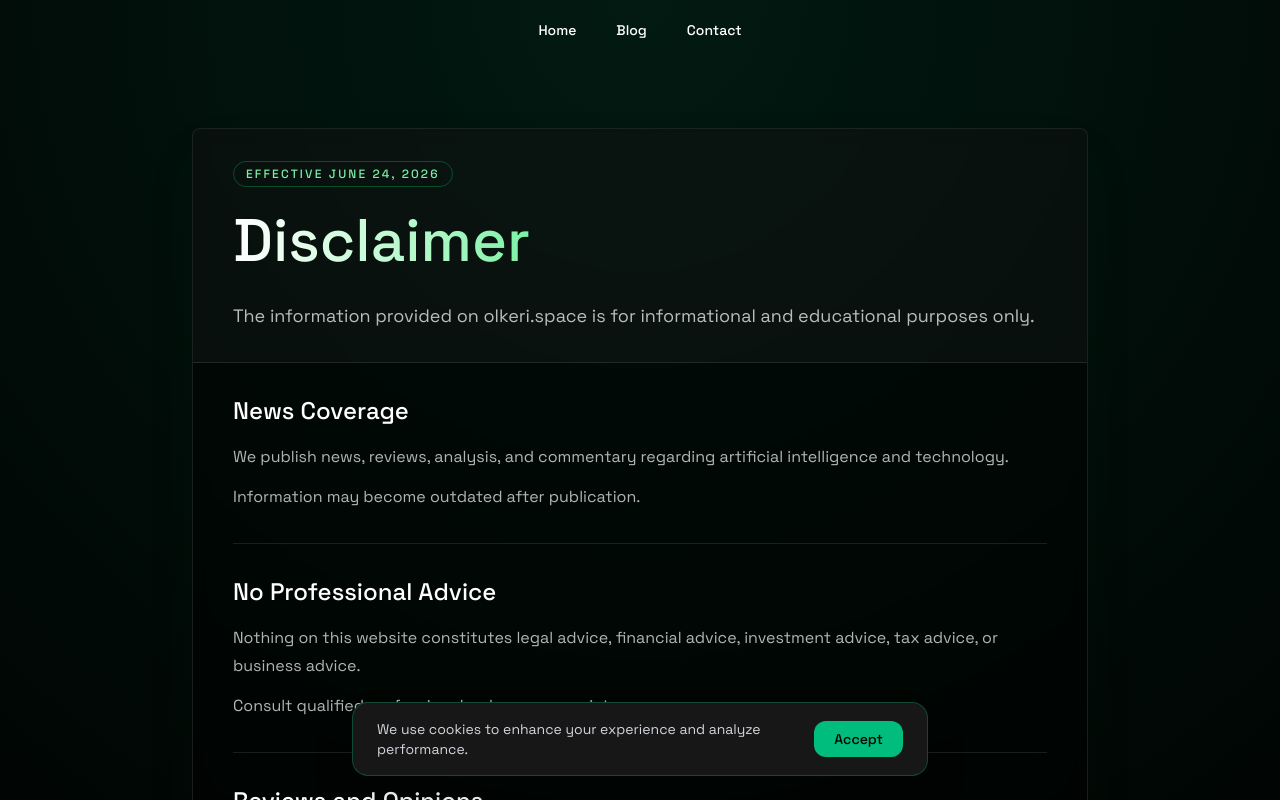
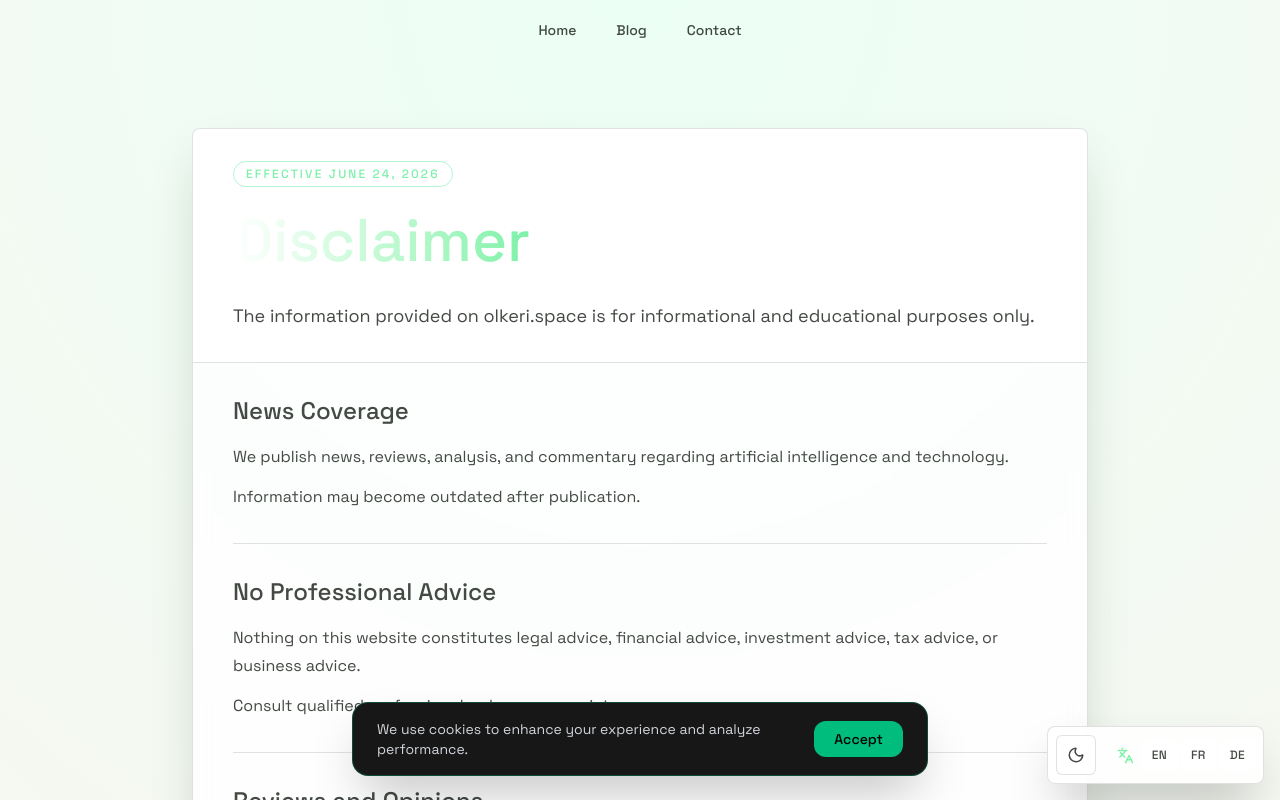
Before and after one commit to markchweya/olkeri.space, a Next.js app: page /Disclaimer in a window 1280 px wide. Shown: the top 800 px of the page. Built offline with nearby package versions, Linux system fonts and the light colour scheme.

Commit message:
Add global theme and language controls

```diff
--- a/src/app/globals.css
+++ b/src/app/globals.css
@@ -4,6 +4,83 @@ html, body {
   margin: 0;
   padding: 0;
   background: #050811;
+}
+
+html {
+  color-scheme: dark;
+}
+
+html[data-theme="light"] {
+  color-scheme: light;
+}
+
+html[data-theme="light"],
+html[data-theme="light"] body {
+  background: #f6f8f2;
+  color: #101610;
+}
+
+html[data-theme="light"] body {
+  color: #101610;
+}
+
+html[data-theme="light"] main,
+html[data-theme="light"] section[class*="bg-"] {
+  background: radial-gradient(circle at top, #ecfff5 0%, #f6f8f2 58%, #edf2e9 100%) !important;
+  color: #101610 !important;
+}
+
+html[data-theme="light"] header a,
+html[data-theme="light"] footer a,
+html[data-theme="light"] footer p,
+html[data-theme="light"] .text-white,
+html[data-theme="light"] [class*="text-white/"] {
+  color: rgba(16, 22, 16, 0.78) !important;
+}
+
+html[data-theme="light"] header a:hover,
+html[data-theme="light"] footer a:hover,
+html[data-theme="light"] .hover\:text-green-400:hover,
+html[data-theme="light"] .hover\:text-green-300:hover {
+  color: #008f5a !important;
+}
+
+html[data-theme="light"] [class*="bg-black"],
+html[data-theme="light"] [class*="bg-white/"] {
+  background-color: rgba(255, 255, 255, 0.78) !important;
+}
+
+html[data-theme="light"] [class*="border-white/"] {
+  border-color: rgba(16, 22, 16, 0.12) !important;
+}
+
+html[data-theme="light"] input,
+html[data-theme="light"] textarea,
+html[data-theme="light"] select {
+  background-color: rgba(255, 255, 255, 0.86) !important;
+  border-color: rgba(16, 22, 16, 0.16) !important;
+  color: #101610 !important;
+}
+
+html[data-theme="light"] input::placeholder,
+html[data-theme="light"] textarea::placeholder {
+  color: rgba(16, 22, 16, 0.42) !important;
+}
+
+html[data-theme="light"] .bg-green-400 {
+  background-color: #12db7c !important;
+  color: #05110b !important;
+}
+
+html[data-theme="light"] [aria-label="Accessibility controls"] {
+  background-color: rgba(255, 255, 255, 0.86) !important;
+  border-color: rgba(16, 22, 16, 0.12) !important;
+  color: #101610 !important;
+}
+
+html[data-theme="light"] [aria-label="Accessibility controls"] a,
+html[data-theme="light"] [aria-label="Accessibility controls"] button {
+  color: rgba(16, 22, 16, 0.78) !important;
 }
 
 /* ===== Custom Scrollbar (Green / Black Theme) ===== */
--- /dev/null
+++ b/src/components/AccessibilityControls.tsx
@@ -0,0 +1,66 @@
+'use client'
+
+import Link from 'next/link'
+import { Languages, Moon, Sun } from 'lucide-react'
+import { useEffect, useState } from 'react'
+import { articleLanguages } from '@/lib/articles'
+
+type ThemeMode = 'dark' | 'light'
+
+export default function AccessibilityControls() {
+  const [theme, setTheme] = useState<ThemeMode>('dark')
+
+  useEffect(() => {
+    const timeout = window.setTimeout(() => {
+      const storedTheme = window.localStorage.getItem('olkeri-theme') as ThemeMode | null
+      const preferredTheme = window.matchMedia('(prefers-color-scheme: light)').matches
+        ? 'light'
+        : 'dark'
+      const nextTheme = storedTheme ?? preferredTheme
+
+      setTheme(nextTheme)
+      document.documentElement.dataset.theme = nextTheme
+    }, 0)
+
+    return () => window.clearTimeout(timeout)
+  }, [])
+
+  function toggleTheme() {
+    const nextTheme = theme === 'dark' ? 'light' : 'dark'
+    setTheme(nextTheme)
+    document.documentElement.dataset.theme = nextTheme
+    window.localStorage.setItem('olkeri-theme', nextTheme)
+  }
+
+  return (
+    <div
+      aria-label="Accessibility controls"
+      className="fixed bottom-4 right-4 z-[80] flex max-w-[calc(100vw-2rem)] items-center gap-2 rounded-lg border border-white/10 bg-black/70 p-2 text-white shadow-2xl shadow-black/30 backdrop-blur-md"
+    >
+      <button
+        type="button"
+        onClick={toggleTheme}
+        aria-label={theme === 'dark' ? 'Switch to light mode' : 'Switch to dark mode'}
+        className="flex h-10 w-10 items-center justify-center rounded-md border border-white/10 text-green-300 transition-colors hover:bg-white/10"
+      >
+        {theme === 'dark' ? <Sun size={18} /> : <Moon size={18} />}
+      </button>
+
+      <div className="h-6 w-px bg-white/15" />
+
+      <div className="flex items-center gap-1" aria-label="Language shortcuts">
+        <Languages size={17} className="mx-1 text-green-300" aria-hidden="true" />
+        {articleLanguages.map(language => (
+          <Link
+            key={language.code}
+            href={`/${language.code}`}
+            aria-label={`Read ${language.name} articles on olkeri.space`}
+            className="rounded-md px-2.5 py-2 text-xs font-medium uppercase tracking-wide text-white/75 transition-colors hover:bg-white/10 hover:text-green-300"
+          >
+            {language.code}
+          </Link>
+        ))}
+      </div>
+    </div>
+  )
+}
--- a/src/components/BlogListing.tsx
+++ b/src/components/BlogListing.tsx
@@ -17,7 +17,6 @@ type BlogListingProps = {
 }
 
 export default function BlogListing({ initialLanguage }: BlogListingProps) {
-  const [theme, setTheme] = useState<'dark' | 'light'>('dark')
   const [selectedLanguage, setSelectedLanguage] = useState<ArticleLanguage | 'all'>(
     initialLanguage ?? 'all'
   )
@@ -65,20 +64,12 @@ export default function BlogListing({ initialLanguage }: BlogListingProps) {
     return `${getLanguageName(selectedLanguage)} AI Articles`
   }, [selectedLanguage])
 
-  const light = theme === 'light'
-
   return (
-    <main
-      className={`min-h-screen px-5 pb-20 pt-32 transition-colors sm:px-8 ${
-        light
-          ? 'bg-[#f5f7f2] text-[#101610]'
-          : 'bg-[radial-gradient(circle_at_top,#021a12_0%,#000000_70%)] text-white'
-      }`}
-    >
+    <main className="min-h-screen bg-[radial-gradient(circle_at_top,#021a12_0%,#000000_70%)] px-5 pb-20 pt-32 text-white transition-colors sm:px-8">
       <div className="mx-auto max-w-6xl">
         <div className="mb-10 flex flex-col gap-5 md:flex-row md:items-end md:justify-between">
           <div>
-            <p className={light ? 'text-sm text-black/55' : 'text-sm text-green-300/80'}>
+            <p className="text-sm text-green-300/80">
               aimploy.olkeri.space
             </p>
             <h1 className="mt-3 text-4xl font-medium leading-tight sm:text-6xl">
@@ -87,27 +78,13 @@ export default function BlogListing({ initialLanguage }: BlogListingProps) {
           </div>
 
           <div className="flex flex-wrap items-center gap-2">
-            <button
-              type="button"
-              onClick={() => setTheme(light ? 'dark' : 'light')}
-              className={`rounded-md border px-4 py-2 text-sm transition-colors ${
-                light
-                  ? 'border-black/15 hover:bg-black/5'
-                  : 'border-white/15 hover:bg-white/10'
-              }`}
-            >
-              {light ? 'Dark mode' : 'Light mode'}
-            </button>
-
             <Link
               href="/blog"
               onClick={() => setSelectedLanguage('all')}
               className={`rounded-md px-4 py-2 text-sm transition-colors ${
                 selectedLanguage === 'all'
                   ? 'bg-green-400 text-black'
-                  : light
-                    ? 'border border-black/15 text-black/65 hover:bg-black/5'
-                    : 'border border-white/15 text-white/65 hover:bg-white/10'
+                  : 'border border-white/15 text-white/65 hover:bg-white/10'
               }`}
             >
               All
@@ -121,9 +98,7 @@ export default function BlogListing({ initialLanguage }: BlogListingProps) {
                 className={`rounded-md px-4 py-2 text-sm transition-colors ${
                   selectedLanguage === language.code
                     ? 'bg-green-400 text-black'
-                    : light
-                      ? 'border border-black/15 text-black/65 hover:bg-black/5'
-                      : 'border border-white/15 text-white/65 hover:bg-white/10'
+                    : 'border border-white/15 text-white/65 hover:bg-white/10'
                 }`}
               >
                 {language.label}
@@ -133,16 +108,12 @@ export default function BlogListing({ initialLanguage }: BlogListingProps) {
         </div>
 
         {loading ? (
-          <div className={light ? 'text-black/60' : 'text-white/60'}>
+          <div className="text-white/60">
             Loading articles...
           </div>
         ) : articles.length === 0 ? (
-          <div
-            className={`rounded-lg border p-8 ${
-              light ? 'border-black/10 bg-white' : 'border-white/10 bg-black/35'
-            }`}
-          >
-            <p className={light ? 'text-black/60' : 'text-white/60'}>
+          <div className="rounded-lg border border-white/10 bg-black/35 p-8">
+            <p className="text-white/60">
               No articles have been published for this view yet.
             </p>
           </div>
@@ -152,11 +123,7 @@ export default function BlogListing({ initialLanguage }: BlogListingProps) {
               <Link
                 key={article.id}
                 href={getArticlePath(article)}
-                className={`group overflow-hidden rounded-lg border transition-transform hover:-translate-y-1 ${
-                  light
-                    ? 'border-black/10 bg-white shadow-sm'
-                    : 'border-white/10 bg-black/40 shadow-2xl shadow-green-950/20'
-                }`}
+                className="group overflow-hidden rounded-lg border border-white/10 bg-black/40 shadow-2xl shadow-green-950/20 transition-transform hover:-translate-y-1"
               >
                 <ArticleFallbackImage
                   title={article.title}
@@ -165,21 +132,17 @@ export default function BlogListing({ initialLanguage }: BlogListingProps) {
                 />
                 <div className="p-5">
                   <div className="mb-3 flex items-center justify-between gap-3 text-xs">
-                    <span className={light ? 'text-black/55' : 'text-green-300/75'}>
+                    <span className="text-green-300/75">
                       {getLanguageName(article.language)}
                     </span>
-                    <span className={light ? 'text-black/45' : 'text-white/45'}>
+                    <span className="text-white/45">
                       {new Date(article.published_at ?? article.created_at).toLocaleDateString()}
                     </span>
                   </div>
                   <h2 className="text-xl font-medium leading-snug group-hover:text-green-400">
                     {article.title}
                   </h2>
-                  <p
-                    className={`mt-4 line-clamp-3 text-sm leading-6 ${
-                      light ? 'text-black/62' : 'text-white/62'
-                    }`}
-                  >
+                  <p className="mt-4 line-clamp-3 text-sm leading-6 text-white/62">
                     {article.content}
                   </p>
                 </div>
--- a/src/components/ClientLayout.tsx
+++ b/src/components/ClientLayout.tsx
@@ -6,6 +6,7 @@ import { usePathname } from 'next/navigation'
 import Header from '@/components/Header'
 import IntroAnimation from '@/components/IntroAnimation'
 import CookieConsent from '@/components/CookieConsent'
+import AccessibilityControls from '@/components/AccessibilityControls'
 
 export default function ClientLayout({
   children,
@@ -27,7 +28,12 @@ export default function ClientLayout({
 
   useEffect(() => {
     if (pathname === initialPathname.current) return
-    setShowRouteIntro(true)
+
+    const timeout = window.setTimeout(() => {
+      setShowRouteIntro(true)
+    }, 0)
+
+    return () => window.clearTimeout(timeout)
   }, [pathname])
 
   return (
@@ -64,6 +70,7 @@ export default function ClientLayout({
       </AnimatePresence>
 
       <CookieConsent />
+      <AccessibilityControls />
     </>
   )
 }
```
